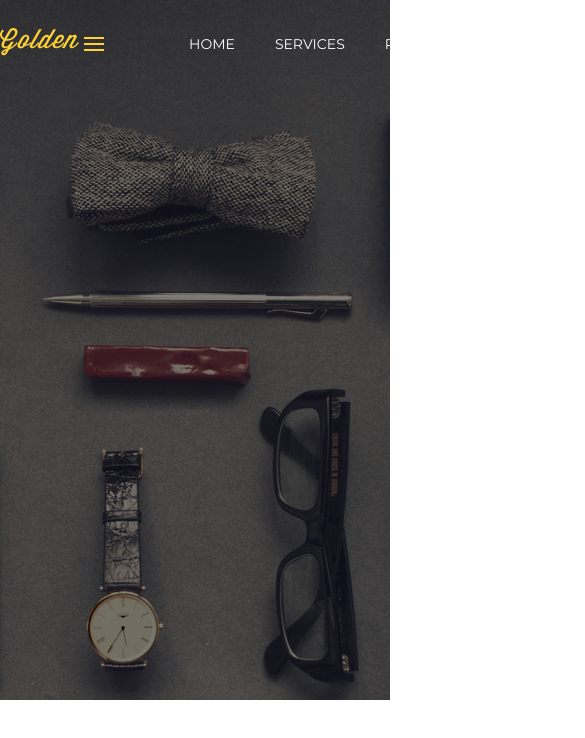
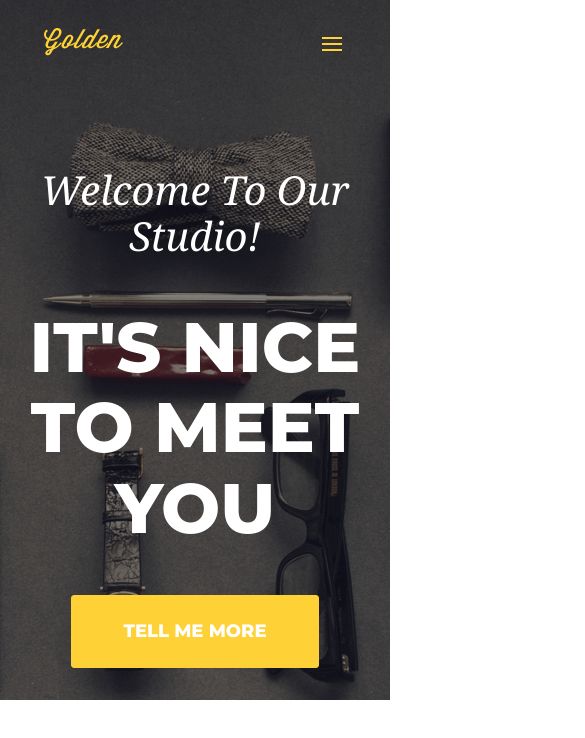
Before and after one commit to bublikovps/golden, a plain HTML site: page index.html in a window 390 px wide. Shown: the top 738 px of the page, 585 px wide, since content can reach past the window. Drawn offline with Linux system fonts and the light colour scheme.

Commit message:
Главный экран с адаптивом

```diff
--- a/index.html
+++ b/index.html
@@ -17,18 +17,19 @@
               <div class="logo logo__header">
                 <img src="../img/Logo-Treehouse.png" alt="Treehouse">
               </div>
-              <button class="menu-button navbar__menu-button">
-                <span class="menu-button__line"></span>
-                <span class="menu-button__line"></span>
-                <span class="menu-button__line"></span>
-              </button>
-              <ul class="navbar-item">
+
+              <ul class="navbar-item ">
                 <li class="navbar__items"><a href="#Home" class="navbar__items__a">Home</a></li>
                 <li class="navbar__items"><a href="#Services" class="navbar__items__a">Services</a></li>
                 <li class="navbar__items"><a href="#Portfolio" class="navbar__items__a">Portfolio</a></li>
                 <li class="navbar__items"><a href="#About" class="navbar__items__a">About</a></li>
                 <li class="navbar__items"><a href="#Contact" class="navbar__items__a">Contact</a></li>
               </ul>
+              <button class="menu-button menu__button menu__active">
+                <span class="menu-button__line"></span>
+                <span class="menu-button__line"></span>
+                <span class="menu-button__line"></span>
+              </button>
             </div>
             <!-- /.navbar-wrap -->
 
@@ -36,9 +37,20 @@
         <!-- /.conteiner -->
       </div>
       <!-- /.navbar -->
-      <div class="hero"></div>
+      <div class="hero">
+        <div class="conteiner">
+
+                <span class="hero-subtitle">Welcome To Our Studio!</span>
+                <h1 class="hero-title">It's nice to Meet you</h1>
+                <button class="button-hero"><a href="#" class="button-a">Tell Me More</a></button>
+
+        </div>
+      </div>
       <!-- /.hero -->
     </header>
     <!-- /.header -->
+
+
+
 </body>
 </html>
--- /dev/null
+++ b/sass/_colors.sass
@@ -0,0 +1,3 @@
+$text-color: #222222
+$text-color-lihgt: #777777
+$yellow: #fed136
--- a/sass/_grid.sass
+++ b/sass/_grid.sass
@@ -7,5 +7,9 @@ header
   height: 700px
   width: 100%
 .conteiner
-  max-width: 940px
-  margin: auto
+  max-width: 1030px
+  margin: 0 auto
+
+@media (max-width: 992)
+  .conteiner
+    max-width: 960px
--- a/sass/_interface.sass
+++ b/sass/_interface.sass
@@ -1,2 +1,13 @@
 body
   +Regular
+
+
+.button
+  display: block
+  background: #fed136
+  border: none
+  &-a
+    color: #ffffff
+    text-decoration: none
+    text-transform: uppercase
+    +Bold
--- /dev/null
+++ b/sass/bloks/_hero.sass
@@ -0,0 +1,42 @@
+.hero
+  text-align: center
+  padding-top: 168px
+.hero-subtitle
+  display: block
+  +Italic
+  color:#fff
+  font-size: 40px
+.hero-title
+  display: block
+  +Bold
+  color:#fff
+  text-transform: uppercase
+  font-size: 70px
+
+.button-hero
+  display: block
+  border: 1px solid $yellow
+  border-radius: 3px
+  background: $yellow
+  font-size: 18px
+  margin: 0 auto
+  padding: 25px 51px
+
+@media (max-width: 460px)
+  .hero
+    padding-top: 80px;
+
+@media (max-width: 340px)
+  .hero
+    padding-top: 40px;
+  .hero-subtitle
+     font-size: 30px
+  .hero-title
+    font-size: 60px
+@media (max-width: 260px)
+  .hero
+    padding-top: 50px;
+  .hero-subtitle
+     font-size: 30px
+  .hero-title
+    font-size: 45px
--- a/sass/bloks/_navbar.sass
+++ b/sass/bloks/_navbar.sass
@@ -3,23 +3,29 @@
     display: flex
     align-items: center
     height: 32px
-    padding-top: 44px
+    padding: 44px
     justify-content: space-between
 
-  ul
+  &-item
    display: flex
    list-style: none
-   li
+  &__items
      padding-left: 40px
-   a
+  &__items__a
        text-transform: uppercase
        +Regular
        font-size: 14px
        color: #fff
        text-decoration: none
+  &__items__a:hover
+     color: #fed136
+
+
 .menu
    &-button
-    display: flex
+    display: none
+    position: relative
+    cursor: pointer
     flex-direction: column
     align-items: center
     justify-content: center
@@ -27,13 +33,21 @@
     width: 30px
     height: 30px
     border: none
+    padding-top: 4px;
+    padding-bottom: 4px;
+
+
 
     &__line
       display: block
       width: 20px
       height: 2px
       background-color: #fed136
-      margin: 2px 0
+      margin: 4px 0
 
-.logo
-  img
+@media (max-width: 725px)
+  .navbar
+    &__items
+      display: none
+  .menu__button
+    display: inline-block
--- a/sass/style.sass
+++ b/sass/style.sass
@@ -1,5 +1,7 @@
 
 @import 'grid'
 @import 'fonts'
+@import 'colors'
 @import 'interface'
 @import 'bloks/navbar'
+@import 'bloks/hero'
```
Also changed, not shown: css/style.css, 1 other file.
